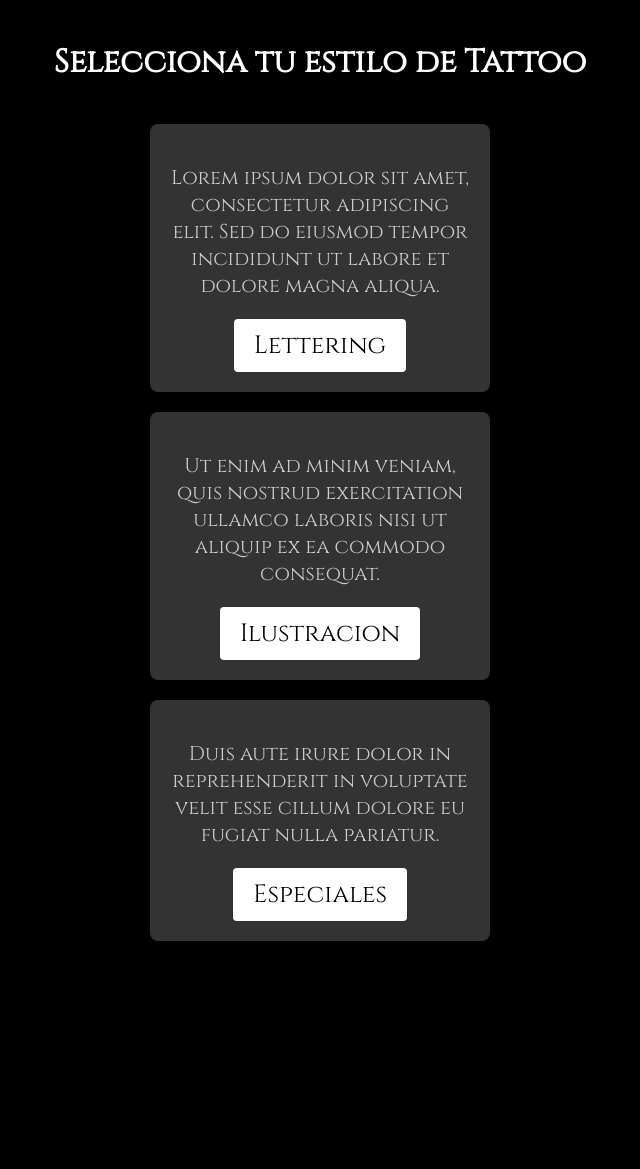
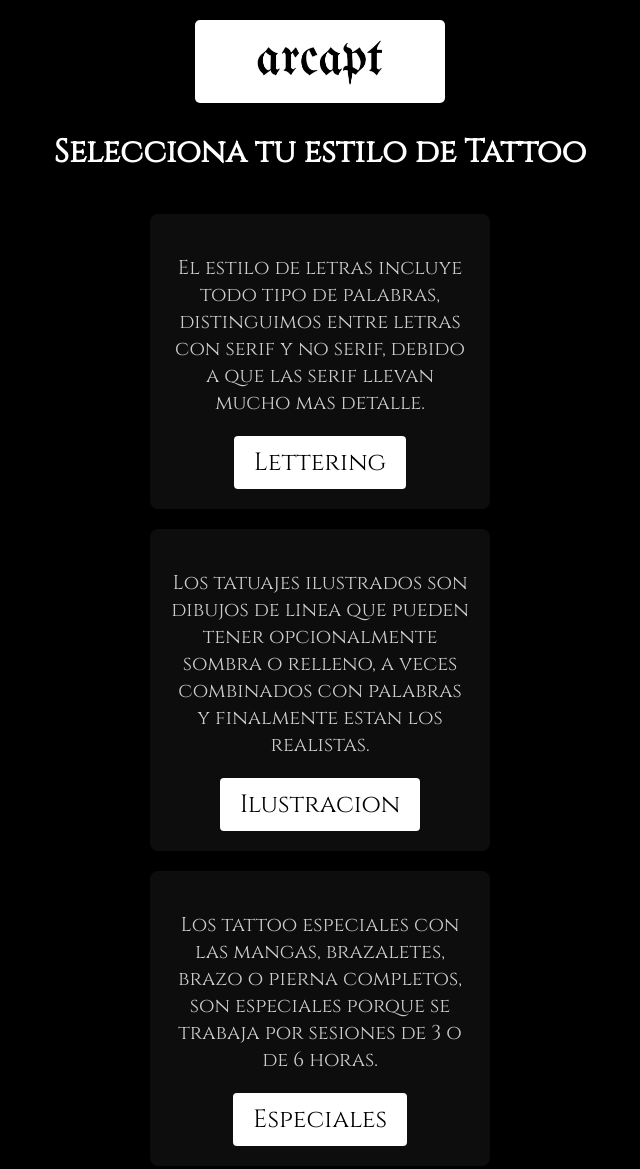
Before and after one commit to Fitforbrands/cotizador-arcapt, a plain HTML site: page index.html in a window 1280 px wide. Shown: the whole page, without its empty margins (320-960 px from the left). Before the commit the page ends 961 px from the top, so only its background shows below. Drawn offline with Linux system fonts and the light colour scheme.

Commit message:
estilos home

```diff
--- a/css/css_index.css
+++ b/css/css_index.css
@@ -5,6 +5,11 @@ body {
   color: #fff;
   margin: 0;
   padding: 20px;
+}
+
+.logo {
+  width: 250px;
+  border-radius: 5px;
 }
 
 h1 {
@@ -20,7 +25,7 @@ h1 {
 }
 
 .button-section {
-  background-color: #333;
+  background-color: #0e0d0d;
   padding: 20px;
   border-radius: 8px;
   box-shadow: 0 4px 6px rgba(0, 0, 0, 0.1);
@@ -46,5 +51,6 @@ button {
 }
 
 button:hover {
-  background-color: #e0e0e0;
+  background-color: #000;
+  color: white;
 }
--- a/index.html
+++ b/index.html
@@ -12,13 +12,15 @@
     <title>Cotizador Tattoo</title>
   </head>
   <body>
+    <img class="logo" src="./img/Arcapt.png" alt="" />
     <h1>Selecciona tu estilo de Tattoo</h1>
 
     <div class="button-container">
       <div class="button-section">
         <p>
-          Lorem ipsum dolor sit amet, consectetur adipiscing elit. Sed do
-          eiusmod tempor incididunt ut labore et dolore magna aliqua.
+          El estilo de letras incluye todo tipo de palabras, distinguimos entre
+          letras con serif y no serif, debido a que las serif llevan mucho mas
+          detalle.
         </p>
         <button onclick="navigateTo('./paginas/lettering.html')">
           Lettering
@@ -27,8 +29,9 @@
 
       <div class="button-section">
         <p>
-          Ut enim ad minim veniam, quis nostrud exercitation ullamco laboris
-          nisi ut aliquip ex ea commodo consequat.
+          Los tatuajes ilustrados son dibujos de linea que pueden tener
+          opcionalmente sombra o relleno, a veces combinados con palabras y
+          finalmente estan los realistas.
         </p>
         <button onclick="navigateTo('./paginas/ilustracion.html')">
           Ilustracion
@@ -37,8 +40,9 @@
 
       <div class="button-section">
         <p>
-          Duis aute irure dolor in reprehenderit in voluptate velit esse cillum
-          dolore eu fugiat nulla pariatur.
+          Los tattoo especiales con las mangas, brazaletes, brazo o pierna
+          completos, son especiales porque se trabaja por sesiones de 3 o de 6
+          horas.
         </p>
         <button onclick="navigateTo('./paginas/especiales.html')">
           Especiales
```
Also changed, not shown: img/Arcapt-remoe.png (added), img/Arcapt.png (added).
